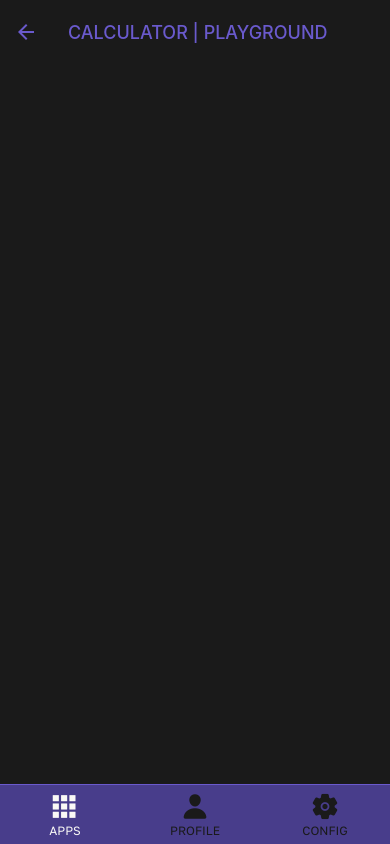
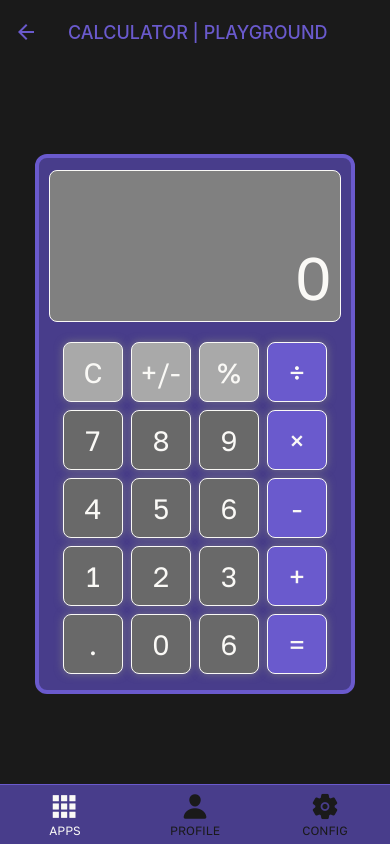
Before and after one commit to santio89/playground-react-native, a React Native app: screen /Calculator in a window 390 px wide. Built offline with nearby package versions, Linux system fonts and the light colour scheme.

Commit message:
adding calc screen

```diff
--- a/components/CalcButton.jsx
+++ b/components/CalcButton.jsx
@@ -2,13 +2,13 @@ import { StyleSheet, Text, View, ScrollView, TouchableOpacity } from 'react-nati
 import { useSelector } from 'react-redux'
 import Constants from '../constants/Styles'
 
-const CalcButton = ({title, onPress, bgColor}) => {
+const CalcButton = ({title, onPress, bgColor, ...props}) => {
     const altColorTheme = useSelector(state => state.settings.altColorTheme.enabled)
     const darkMode = useSelector(state => state.settings.darkMode.enabled)
 
 
   return (
-    <TouchableOpacity style={[styles.calcButton, {backgroundColor: bgColor}]} onPress={onPress}>
+    <TouchableOpacity style={[styles.calcButton, {backgroundColor: bgColor}]} onPress={onPress} disabled={props.disabled}>
         <Text style={[styles.calcButtonText]}>{title}</Text>
     </TouchableOpacity>
   )
@@ -18,16 +18,24 @@ export default CalcButton
 
 const styles = StyleSheet.create({
     calcButton: {
-        width: 50,
+        width: 60,
         aspectRatio: 1,
         backgroundColor: Constants.colorDark,
-        borderRadius: 8,
         justifyContent: 'center',
         alignItems: 'center',
-        margin: 8,
+        margin: 4,
         padding: 4,
+        borderRadius: 8,
         borderWidth: 1,
         borderColor: Constants.colorWhite,
+        shadowColor: 'gray',
+        shadowOffset: {
+            width: 0,
+            height: 0,
+        },
+        shadowOpacity: 0.8,
+        shadowRadius: 8.00,
+        elevation: 8,
     },
     calcButtonText: {
         fontFamily: Constants.fontPrimary,
--- a/components/CalcKeyboard.jsx
+++ b/components/CalcKeyboard.jsx
@@ -58,13 +58,137 @@ const CalcKeyboard = () => {
         }
     }
 
+    const firstNumberDisplay = () => {
+        if (result !== null) {
+            return <Text style={result < 99999 ? [styles.screenFirstNumber, { color: altColorTheme ? Constants.colorSecondary : Constants.colorPrimary }] : [styles.screenFirstNumber, { color: altColorTheme ? Constants.colorSecondary : Constants.colorPrimary }, { fontSize: 40}]}>{result?.toString()}</Text>;
+        }
+        if (firstNumber && firstNumber.length < 7) {
+            return <Text style={styles.screenFirstNumber}>{firstNumber}</Text>;
+        }
+        if (firstNumber === "") {
+            return <Text style={styles.screenFirstNumber}>{"0"}</Text>;
+        }
+        if (firstNumber.length > 6 && firstNumber.length < 9) {
+            return (
+                <Text style={[styles.screenFirstNumber, { fontSize: 50 }]}>
+                    {firstNumber}
+                </Text>
+            );
+        }
+        if (firstNumber.length > 7) {
+            return (
+                <Text style={[styles.screenFirstNumber, { fontSize: 40 }]}>
+                    {firstNumber}
+                </Text>
+            );
+        }
+    };
+
 
     return (
-        <View></View>
+        <View style={[styles.calcKeyboard, altColorTheme && styles.altCalcKeyboard]}>
+            <View style={styles.calcScreen}>
+                <Text style={styles.screenSecondNumber}>
+                    {secondNumber}
+                    <Text style={{ color: altColorTheme?Constants.colorSecondary:Constants.colorPrimary, fontSize: 50, fontFamily: Constants.fontPrimary }}>{operation}</Text>
+                </Text>
+                {firstNumberDisplay()}
+            </View>
+            <View style={styles.calcRow}>
+                <CalcButton title={"C"} onPress={() => clearScreen()} bgColor={"darkgray"} />
+                <CalcButton title={"+/-"} onPress={() => handleOperationPress("+/-")} bgColor={"darkgray"} disabled={true}/>
+                <CalcButton title={"%"} onPress={() => handleOperationPress("%")} bgColor={"darkgray"} disabled={true}/>
+                <CalcButton title={"÷"} onPress={() => handleOperationPress("/")} bgColor={altColorTheme ? Constants.colorSecondary : Constants.colorPrimary} />
+            </View>
+            <View style={styles.calcRow}>
+                <CalcButton title={"7"} onPress={() => handleNumberPress("7")} bgColor={"dimgray"} />
+                <CalcButton title={"8"} onPress={() => handleNumberPress("8")} bgColor={"dimgray"} />
+                <CalcButton title={"9"} onPress={() => handleNumberPress("9")} bgColor={"dimgray"} />
+                <CalcButton title={"×"} onPress={() => handleOperationPress("*")} bgColor={altColorTheme ? Constants.colorSecondary : Constants.colorPrimary} />
+            </View>
+            <View style={styles.calcRow}>
+                <CalcButton title={"4"} onPress={() => handleNumberPress("4")} bgColor={"dimgray"} />
+                <CalcButton title={"5"} onPress={() => handleNumberPress("5")} bgColor={"dimgray"} />
+                <CalcButton title={"6"} onPress={() => handleNumberPress("6")} bgColor={"dimgray"} />
+                <CalcButton title={"-"} onPress={() => handleOperationPress("-")} bgColor={altColorTheme ? Constants.colorSecondary : Constants.colorPrimary} />
+            </View>
+            <View style={styles.calcRow}>
+                <CalcButton title={"1"} onPress={() => handleNumberPress("1")} bgColor={"dimgray"} />
+                <CalcButton title={"2"} onPress={() => handleNumberPress("2")} bgColor={"dimgray"} />
+                <CalcButton title={"3"} onPress={() => handleNumberPress("3")} bgColor={"dimgray"} />
+                <CalcButton title={"+"} onPress={() => handleOperationPress("+")} bgColor={altColorTheme ? Constants.colorSecondary : Constants.colorPrimary} />
+            </View>
+            <View style={styles.calcRow}>
+                <CalcButton title={"."} onPress={() => handleNumberPress(".")} bgColor={"dimgray"} />
+                <CalcButton title={"0"} onPress={() => handleNumberPress("0")} bgColor={"dimgray"} />
+                <CalcButton title={"6"} onPress={() => setFirstNumber(firstNumber.slice(0, -1))} bgColor={"dimgray"} />
+                <CalcButton title={"="} onPress={() => getResult()} bgColor={altColorTheme ? Constants.colorSecondary : Constants.colorPrimary} />
+            </View>
+        </View>
     )
 }
 
 export default CalcKeyboard
 
 const styles = StyleSheet.create({
+    calcKeyboard: {
+        width: '100%',
+        maxWidth: 320,
+        borderRadius: 8,
+        justifyContent: 'center',
+        alignItems: 'center',
+        borderWidth: 4,
+        borderRadius: 12,
+        borderColor: Constants.colorPrimary,
+        padding: 12,
+        backgroundColor: Constants.colorPrimaryDark,
+    },
+    calcRow: {
+        width: '100%',
+        flexDirection: 'row',
+        justifyContent: 'center',
+        alignItems: 'center'
+    },
+    calcScreen: {
+        backgroundColor: 'gray',
+        width: '100%',
+        borderRadius: 8,
+        padding: 8,
+        marginBottom: 16,
+        minWidth: 292,
+        minHeight: 152,
+        justifyContent: 'flex-end',
+        borderWidth: 1,
+        borderColor: Constants.colorWhite,
+    },
+    screenFirstNumber: {
+        fontFamily: Constants.fontPrimary,
+        fontSize: 96,
+        fontSize: Constants.fontXll,
+        color: Constants.colorWhite,
+        fontWeight: '200',
+        alignSelf: "flex-end",
+        width: '100%',
+        textAlign: 'right',
+        display: 'flex',
+        justifyContent: 'flex-end',
+        alignItems: 'center'
+    },
+    screenSecondNumber: {
+        fontFamily: Constants.fontPrimary,
+        fontSize: Constants.fontLgg,
+        color: Constants.colorWhite,
+        fontWeight: '200',
+        alignSelf: "flex-end",
+        width: '100%',
+        textAlign: 'right',
+        display: 'flex',
+        justifyContent: 'flex-end',
+        alignItems: 'center'
+    },
+    /* for alt color theme */
+    altCalcKeyboard: {
+        backgroundColor: Constants.colorSecondaryDark,
+        borderColor: Constants.colorSecondary,
+    },
 })
--- a/constants/Styles.js
+++ b/constants/Styles.js
@@ -11,6 +11,7 @@ export default {
   fontXxl: 80,
   fontXll: 60,
   fontXl: 40,
+  fontLgg: 34,
   fontLg: 28,
   fontMd: 20,
   fontSm: 16,
--- a/screens/Calculator.jsx
+++ b/screens/Calculator.jsx
@@ -3,7 +3,7 @@ import { useState, useEffect } from 'react'
 import { useSelector } from 'react-redux'
 import Constants from '../constants/Styles'
 import { LANGS } from '../constants/Langs.js';
-import CalcKeyboard from '../components/CalcButtonKeyboard';
+import CalcKeyboard from '../components/CalcKeyboard';
 
 const Calculator = ({ navigation }) => {
     const { language } = useSelector(state => state.settings)
@@ -26,8 +26,9 @@ const Calculator = ({ navigation }) => {
     return (
         <>
             <View style={[styles.calcAppContainer, !darkMode && styles.altCalcAppContainer]}>
-                <View style={styles.calcAppWrapper}>
-                </View>
+                <ScrollView contentContainerStyle={styles.calcAppWrapper}>
+                    <CalcKeyboard />
+                </ScrollView>
             </View>
         </>
     )
@@ -48,7 +49,9 @@ const styles = StyleSheet.create({
       width: '100%',
       minWidth: 300,
       maxWidth: 800,
-      flex: 1,
+      flexGrow: 1,
+      justifyContent: 'center',
+      alignItems: 'center'
     },
 
   /* for dark mode off */
```
